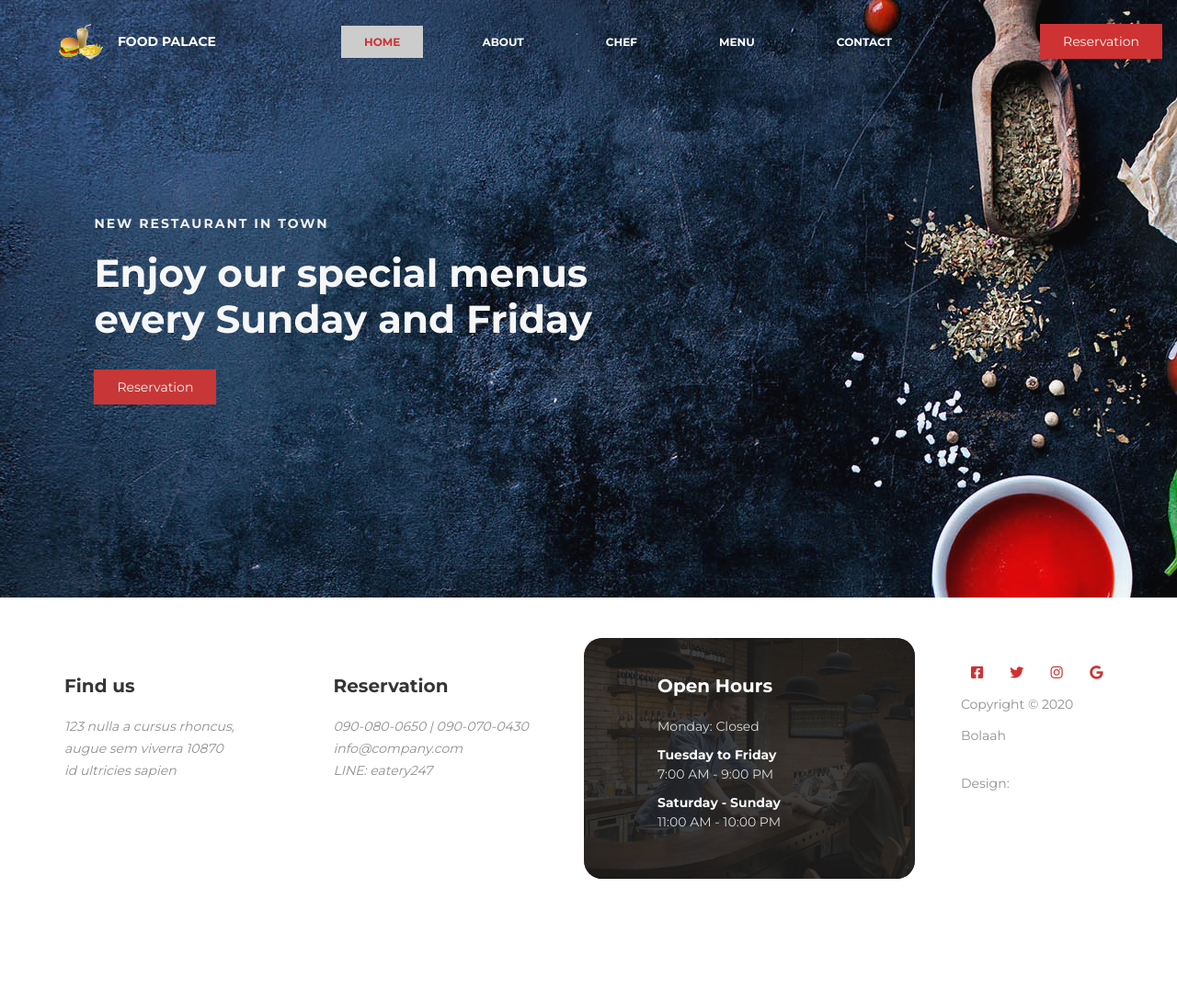
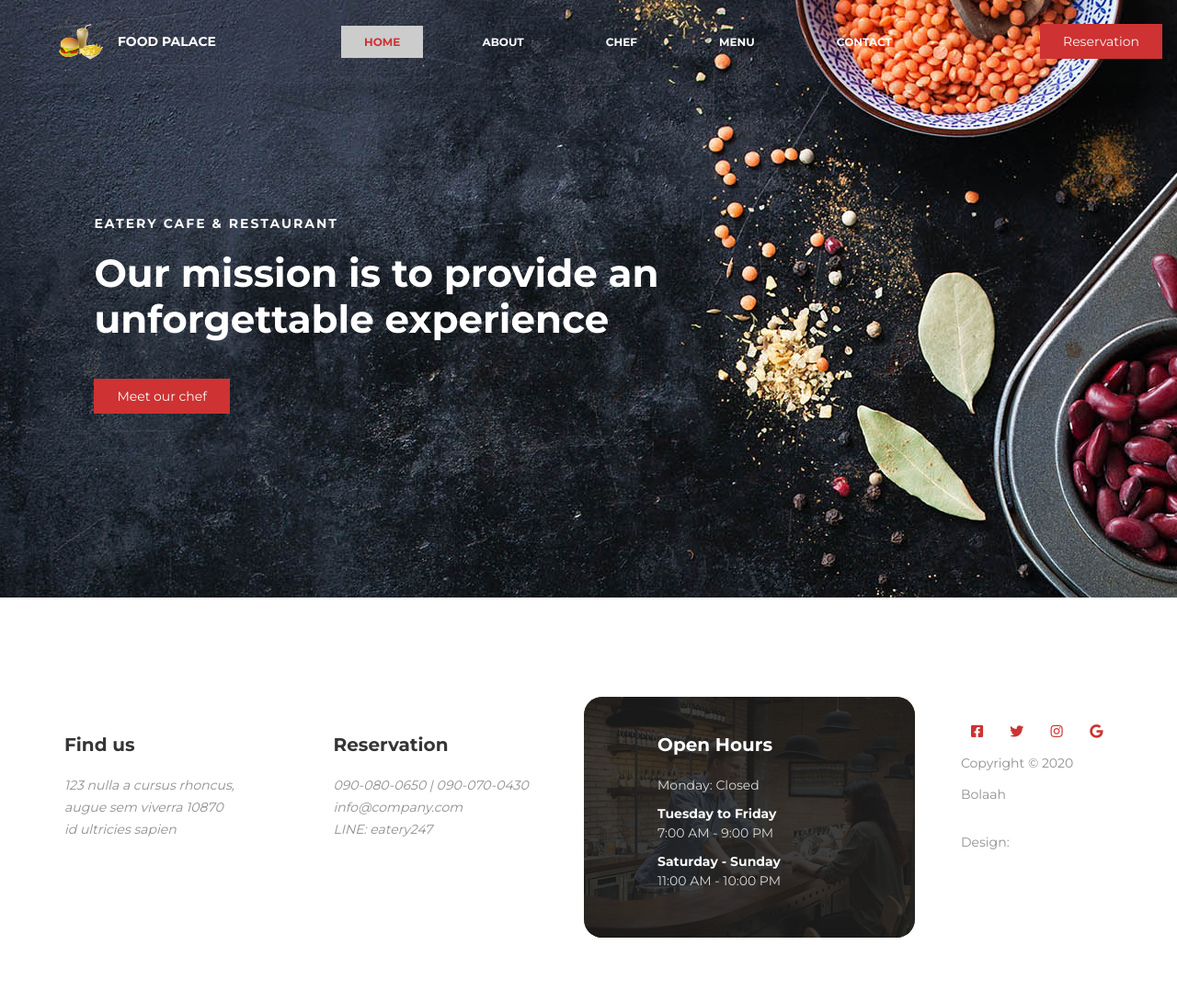
Before and after one commit to bolah2009/udacity-landing-page, a website: page index.html in a window 1280 px wide. Shown: the whole page at 92% size. Before the commit the page ends 1026 px from the top, so only its background shows below. Drawn offline with Linux system fonts and the light colour scheme.

Commit message:
fix: Made changes based on review feedback

```diff
--- a/css/base.css
+++ b/css/base.css
@@ -83,8 +83,16 @@ h3 a {
   color: #454545;
 }
 
+footer {
+  margin-top: 64px;
+}
+
 footer h2 {
   font-size: 20px;
+}
+
+main {
+  margin-bottom: 32px;
 }
 
 footer a,
--- a/index.html
+++ b/index.html
@@ -992,34 +992,7 @@
           <span class="icon icon-bar"></span>
         </button>
       </nav>
-      <main class="main">
-        <section class="home" id="home">
-          <div class="home-wrapper">
-            <div class="preview active">
-              <header class="preview-text">
-                <h3>Eatery Cafe &amp; Restaurant</h3>
-                <h1>Our mission is to provide an unforgettable experience</h1>
-                <button data-id="team" class="button">Meet our chef</button>
-              </header>
-            </div>
-            <div class="preview">
-              <header class="preview-text">
-                <h3>Your Perfect Breakfast</h3>
-                <h1>The best dinning quality can be here too!</h1>
-                <button data-id="menu" class="button">Discover menu</button>
-              </header>
-            </div>
-            <div class="preview">
-              <header class="preview-text">
-                <h3>New Restaurant in Town</h3>
-                <h1>Enjoy our special menus every Sunday and Friday</h1>
-                <a href="#reservation" class="button">Reservation</a>
-              </header>
-            </div>
-          </div>
-        </section>
-      </main>
-
+      <main class="main"></main>
       <footer id="footer">
         <div class="container">
           <div class="footer-wrapper">
--- a/js/app.js
+++ b/js/app.js
@@ -328,14 +328,13 @@ const navHandler = mainElement => {
   };
 
   const replaceElement = (oldElementID, target) => {
+    if (mainElement.firstChild.id === oldElementID) {
+      return;
+    }
     const newElement = generateFragment(
       oldElementID,
       innerHTMLContent[oldElementID],
     );
-
-    if (mainElement.firstChild.id === oldElementID) {
-      return;
-    }
     mainElement.replaceChild(newElement, mainElement.firstChild);
 
     formatActiveNavBar(oldElementID, target);
@@ -361,60 +360,8 @@ const navHandler = mainElement => {
 
 const mainElement = document.querySelector('main.main');
 const navElement = document.querySelector('nav');
-const parentElement = document.querySelector('main');
 const navbarToggle = document.querySelector('.navbar-toggle');
 const navList = document.querySelector('.nav-list');
-const slideElements = document.querySelectorAll('.preview');
-
-/**
- * @description A slide show function used to toggle a list od elements using the setTimeout function.
- * @example slideShow(elements);
- *
- * @param {NodeList<Element>} elements - List of element to be toggled as slide show.
- * @param {number} activePos - The active position of the slide,
- * this is changed using recursion. The active position is the current element being showed in the
- * slide show, while others is hidden.
- */
-const slideShow = (elements, activePos = 0) => {
-  let [activeIndex, nextIndex] = [activePos, activePos + 1];
-
-  const checkRange = (a, n) => {
-    if (a > elements.length - 1 || a < 0) {
-      return [0, 1];
-    }
-    if (n > elements.length - 1) {
-      return [a, 0];
-    }
-    return [a, n];
-  };
-
-  const changeSlide = (a, n) => {
-    elements[a].classList.remove('active');
-    elements[n].classList.add('active');
-  };
-
-  const isActive = pos => elements[pos].classList.contains('active');
-
-  const findActive = () => {
-    let foundActive = 0;
-    elements.forEach(({ classList }, index) => {
-      if (classList.contains('active')) {
-        foundActive = index;
-      }
-    });
-    const [newActive, newNextActive] = checkRange(foundActive, foundActive + 1);
-    return [newActive, newNextActive];
-  };
-
-  [activeIndex, nextIndex] = checkRange(activeIndex, nextIndex);
-  if (isActive(activeIndex)) {
-    changeSlide(activeIndex, nextIndex);
-  } else {
-    [activeIndex, nextIndex] = findActive();
-    changeSlide(activeIndex, nextIndex);
-  }
-  setTimeout(slideShow, 5000, elements, nextIndex + 1);
-};
 
 /**
  * @description Adds 'scroll' class to the navElement element when the
@@ -440,7 +387,8 @@ const styleNavBar = () => {
  * @example startApp();
  */
 const startApp = () => {
-  document.addEventListener('click', navHandler(parentElement));
+  mainElement.appendChild(generateFragment('home', innerHTMLContent.home));
+  document.addEventListener('click', navHandler(mainElement));
   navElement.addEventListener('click', ({ target: { type, id } }) => {
     if (type === 'button' && id !== 'home-tab') {
       navElement.classList.add('scroll');
@@ -455,8 +403,6 @@ const startApp = () => {
     navList.classList.add('hide');
   });
 
-  slideShow(slideElements);
-
   document.addEventListener('scroll', styleNavBar, { passive: true });
 };
 
```
Also changed, not shown: .github/workflows/lint-and-deploy.yml.
